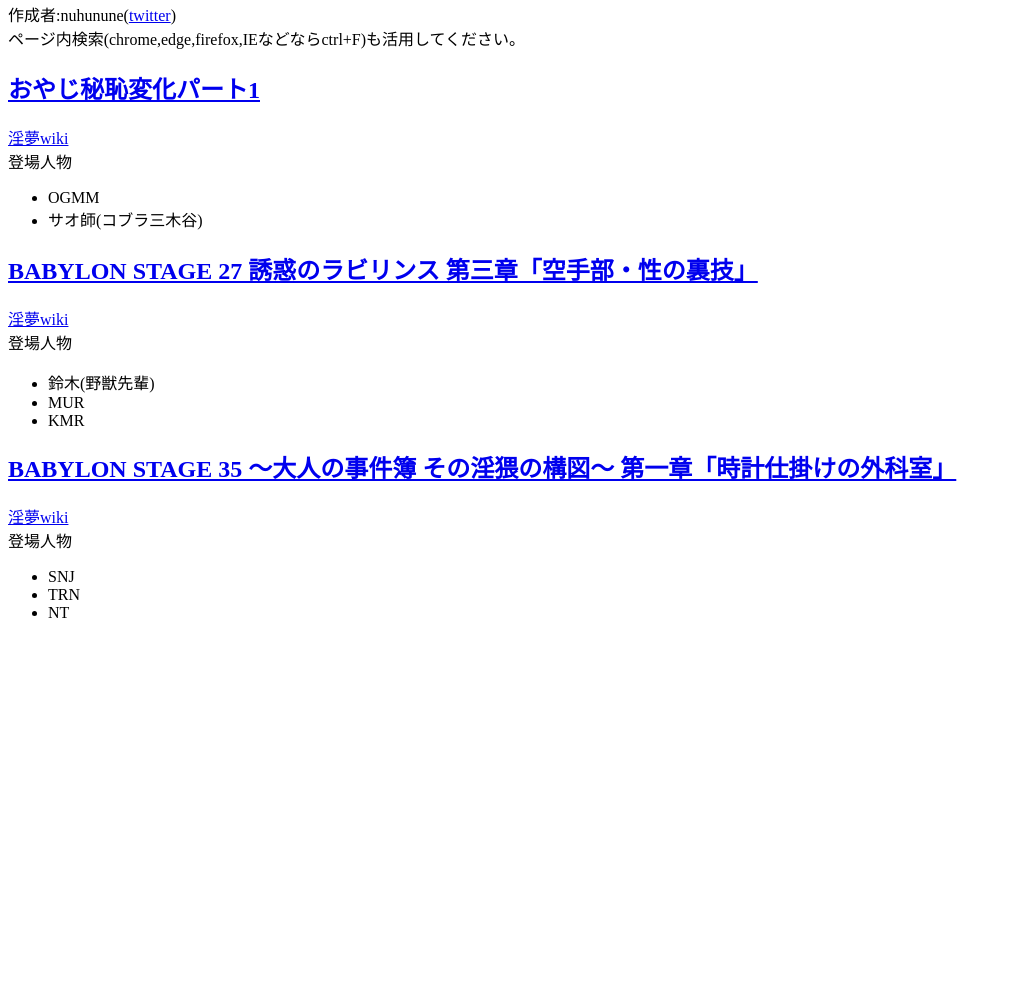
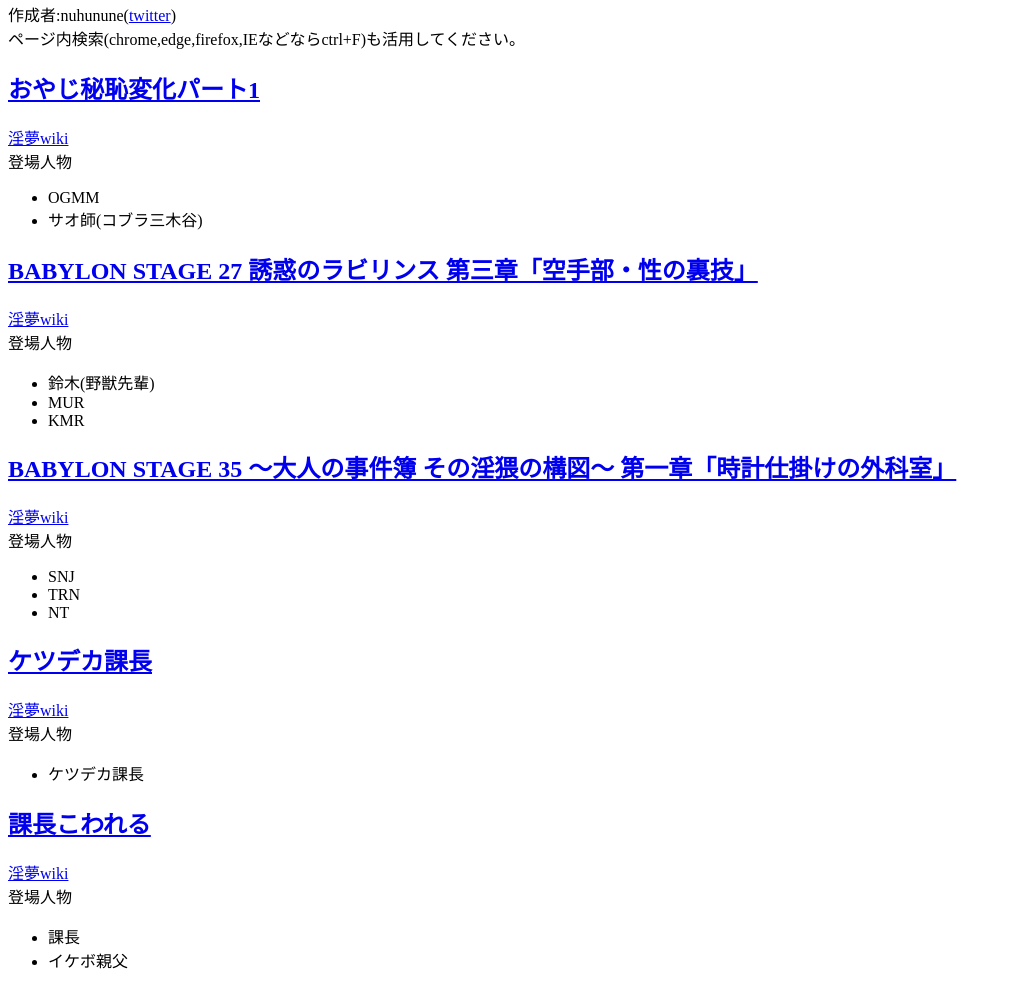
Before and after one commit to nuhunune2/InmLink, a plain HTML site: page index.html in a window 1280 px wide. Shown: the part 87-1075 px from the top of the page, without its empty margins (0-1012 px from the left). Before the commit the page ends 800 px from the top, so only its background shows below. Drawn offline with Linux system fonts and the light colour scheme.

Commit message:
ケツデカ課長、課長こわれるを追加

```diff
--- a/index.html
+++ b/index.html
@@ -40,6 +40,23 @@
         <li>NT</li>
       </ul>
     </p>
+    <p>
+      <h2><a href="https://video.fc2.com/ja/a/content/20150808aNU4CehD/">ケツデカ課長</a></h2>
+      <a href="https://wiki.yjsnpi.nu/%E3%82%B1%E3%83%84%E3%83%87%E3%82%AB%E8%AA%B2%E9%95%B7%EF%BC%88%E3%83%93%E3%83%87%E3%82%AA%EF%BC%89">淫夢wiki</a><br>
+      登場人物
+      <ul>
+        <li>ケツデカ課長</li>
+      </ul>
+    </p>
+    <p>
+      <h2><a href="https://video.fc2.com/a/content/20170412gqkLUUdr/">課長こわれる</a></h2>
+      <a href="https://wiki.yjsnpi.nu/%E8%AA%B2%E9%95%B7%E3%81%93%E3%82%8F%E3%82%8C%E3%82%8B">淫夢wiki</a><br>
+      登場人物
+      <ul>
+        <li>課長</li>
+        <li>イケボ親父</li>
+      </ul>
+    </p>
   </body>
 </html>
 <!--
```
